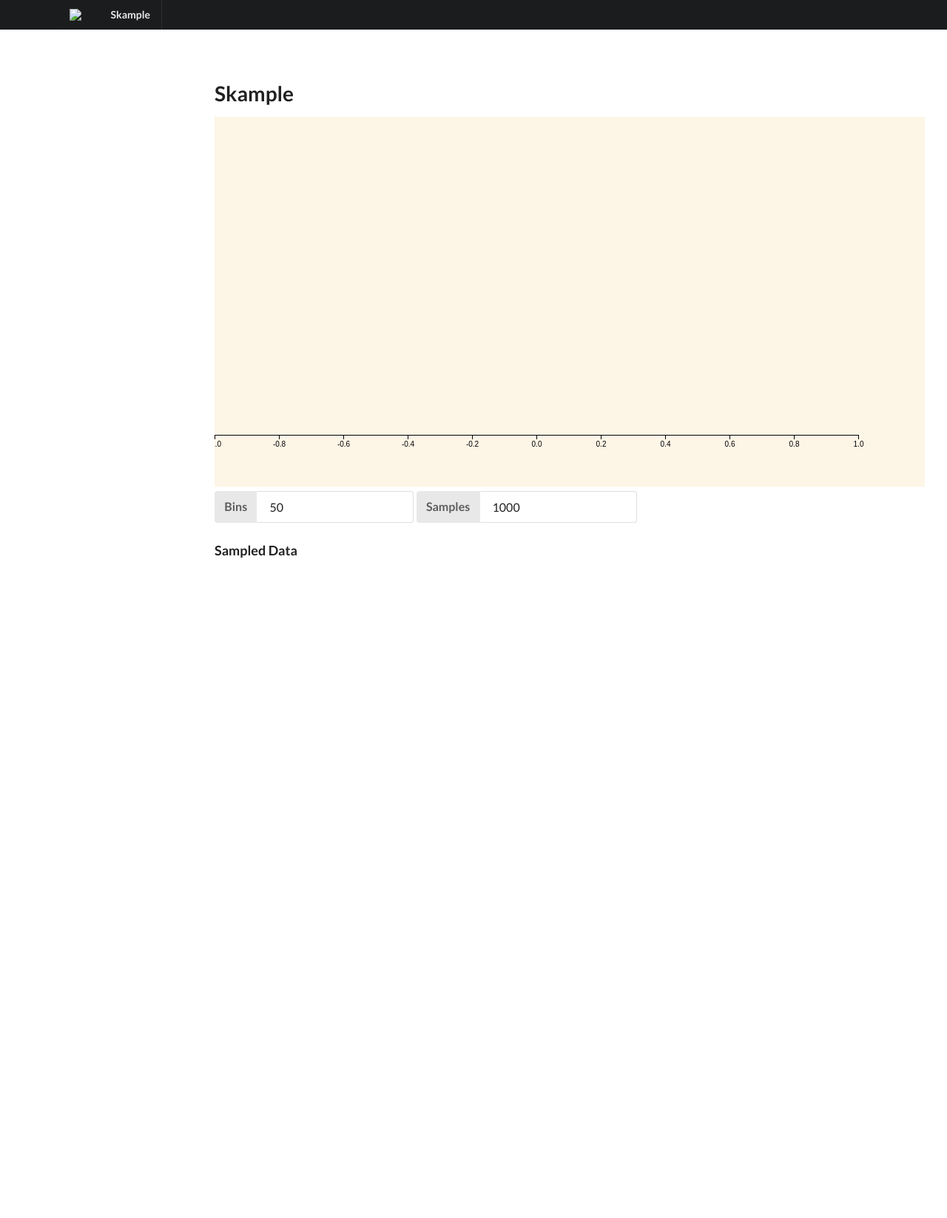
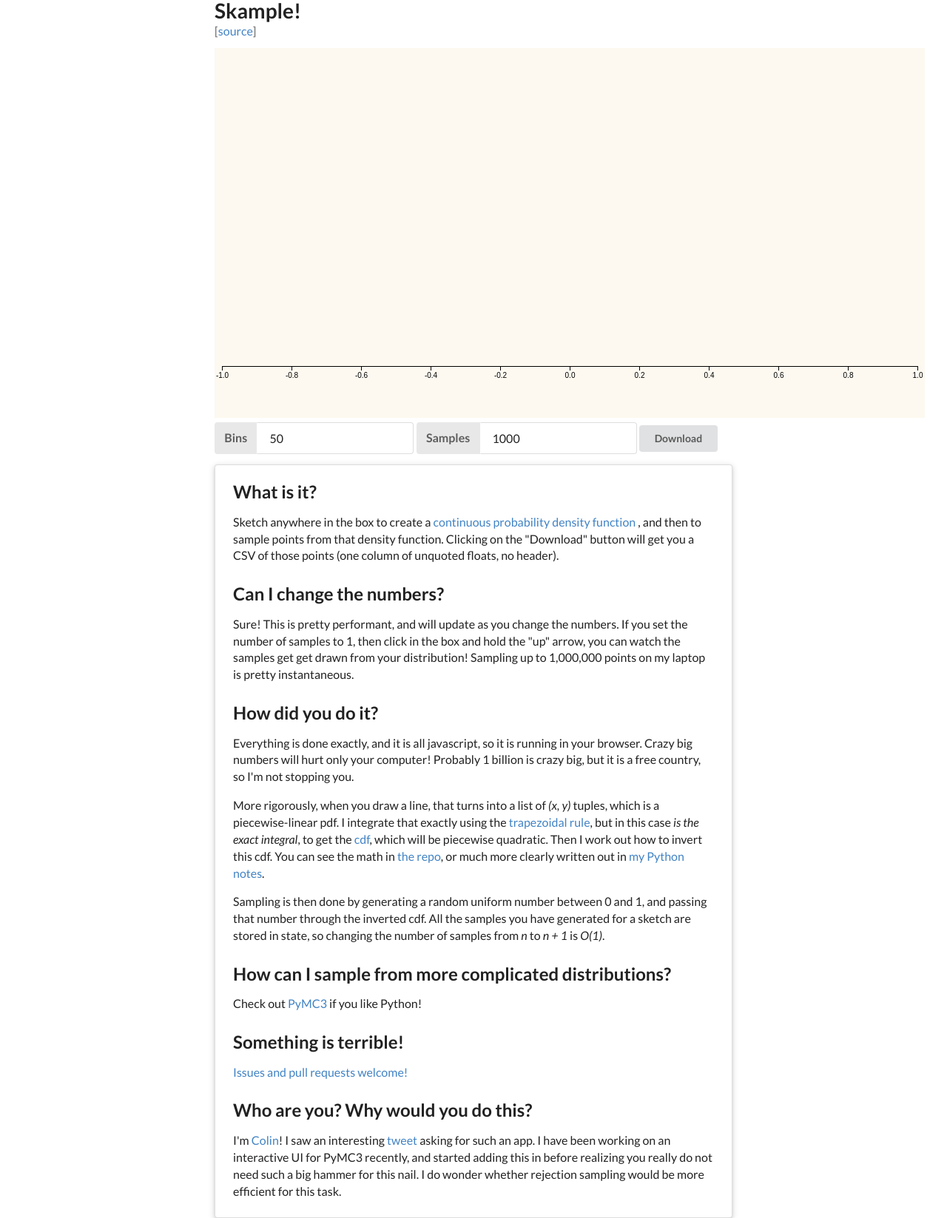
Before and after one commit to ColCarroll/skample, a plain HTML site: page index.html in a window 1280 px wide. Shown: the whole page at 74% size. Before the commit the page ends 908 px from the top, so only its background shows below. Drawn offline with nearby package versions, Linux system fonts and the light colour scheme.

Commit message:
Respond to feedback, add exposition

```diff
--- a/index.html
+++ b/index.html
@@ -2,12 +2,11 @@
 <html lang="en">
 <head>
 	<meta charset="utf-8">
-	<title>skample</title>
-	<link rel="stylesheet" href="static/styles.css">
+	<title>skample!</title>
     <link rel="stylesheet" href="https://cdn.jsdelivr.net/npm/semantic-ui@2.2.13/dist/semantic.min.css">
 	<style type="text/css">
 		#drawing {
-          background: oldlace;
+          background: #fdf9f0;
         }
 		.bar rect {
 		  fill: steelblue;
@@ -15,7 +14,7 @@
         .line {
           fill: none;
           stroke: #000;
-          stroke-width: 5px;
+          stroke-width: 4px;
           stroke-linejoin: round;
           stroke-linecap: round;
         }
@@ -23,31 +22,17 @@
 		  fill: #fff;
 		  font: 10px sans-serif;
 		}
-
-		body {
-			background-color: #FFFFFF;
-		}
-		.ui.menu .item img.logo {
-			margin-right: 1.5em;
-		}
-		.main.container {
-			margin-top: 7em;
-		}
 	</style>
 </head>
 
 <body>
-  <div class="ui fixed inverted menu">
-    <div class="ui container">
-      <a href="#" class="header item">
-        <img class="logo" src="static/assets/images/logo.png">
-        Skample
-      </a>
-    </div>
-  </div>
-
   <div class="ui main text container">
-  <h1 class="ui header">Skample</h1>
+      <h1 class="ui header">
+          <div class="content">Skample!</div>
+          <div class="sub header" >
+              [<a href="https://github.com/ColCarroll/skample" target="_blank">source</a>]
+          </div>
+      </h1>
 	<svg id="drawing" width="960" height="500"></svg>
     <div class="ui labeled input">
         <div class="ui label">
@@ -61,22 +46,59 @@
         </div>
         <input id="nsamples" type="number" min=1 value=1000>
     </div>
-    <h3 class="ui header">Sampled Data</h3>
-    <div id="samples" class="ui text container">
+    <a id="download" class="ui button" target="_blank">
+        Download
+    </a>
+    <div class="ui raised padded text container segment">
+      <h2 class="ui header">What is it?</h2>
+      <p>Sketch anywhere in the box to create a
+      <a href="https://en.wikipedia.org/wiki/Probability_density_function" target="_blank">
+          continuous probability density function
+      </a>, and then to sample points from that density function.  Clicking on the "Download"
+      button will get you a CSV of those points (one column of unquoted floats, no header).
+
+      <h2 class="ui header">Can I change the numbers?</h2>
+      <p>Sure! This is pretty performant, and will update as you change the numbers.  If you set the
+      number of samples to 1, then click in the box and hold the "up" arrow, you can watch the samples get
+      get drawn from your distribution!  Sampling up to 1,000,000 points on my laptop is pretty instantaneous.
+
+      <h2 class="ui header">How did you do it?</h2>
+      <p>Everything is done exactly, and it is all javascript, so it is running in your browser.  Crazy big
+      numbers will hurt only your computer!  Probably 1 billion is crazy big, but it is a free country, so
+      I'm not stopping you.
+      <p> More rigorously, when you draw a line, that turns into a list of <i>(x, y)</i> tuples, which is
+      a piecewise-linear pdf.  I integrate that exactly using the
+      <a href="https://en.wikipedia.org/wiki/Trapezoidal_rule" target="_blank">trapezoidal rule</a>, but in this
+      case <i>is the exact integral</i>, to get the
+      <a href="https://en.wikipedia.org/wiki/Cumulative_distribution_function">cdf</a>, which will be piecewise
+      quadratic.  Then I work out how to invert this cdf.  You can see the math in
+      <a href="https://github.com/ColCarroll/skample/blob/master/static/js/drawing.js" target="_blank">the repo</a>,
+      or much more clearly written out in
+      <a href="https://gist.github.com/ColCarroll/2cb6c7da86827b5ba7a3885d03ac48e7" target="_blank">my Python notes</a>.
+
+      <p>Sampling is then done by generating a random uniform number between 0 and 1, and passing that number
+      through the inverted cdf.  All the samples you have generated for a sketch are stored in state, so
+      changing the number of samples from <i>n</i> to <i>n + 1</i> is <i>O(1)</i>.
+
+      <h2 class="ui header">How can I sample from more complicated distributions?</h2>
+      <p>Check out <a href="https://github.com/pymc-devs/pymc3" target="_blank">PyMC3</a> if you like Python!
+
+      <h2 class="ui header">Something is terrible!</h2>
+      <p><a href="https://github.com/ColCarroll/skample" target="_blank">Issues and pull requests welcome!</a>
+
+      <h2 class="ui header">Who are you? Why would you do this?</h2>
+      <p>I'm <a href="https://colindcarroll.com/" target="_blank">Colin</a>! I saw an interesting
+      <a href="https://twitter.com/jtrnyc/status/902555145371865090" target="_blank">tweet</a> asking
+      for such an app.  I have been working on an interactive UI for PyMC3 recently, and started adding this
+      in before realizing you really do not need such a big hammer for this nail.  I do wonder whether
+      rejection sampling would be more efficient for this task.
+
     </div>
 
 </body>
 
+
 <script src="https://code.jquery.com/jquery-3.2.1.min.js"></script>
 <script src="https://d3js.org/d3.v4.js"></script>
 <script src="static/js/drawing.js"></script>
-<script type="text/javascript">
-  document._EUGO = '9322a338c83c11c1ae4e';
-  document.head.appendChild(function() {
-    var s = document.createElement('script');
-    s.src = 'https://eugo.ws/eugo.js';
-    s.async = 1;
-    return s;
-  }());
-</script>
 </html>
--- a/static/js/drawing.js
+++ b/static/js/drawing.js
@@ -12,19 +12,26 @@
     .curve(d3.curveBasis);
 
 
-  var drawing_data = [];
+  var drawing_data = [],
+    samples=[],
+    filename="samples.csv",
+    y_max=1,
+    x_min=-1,
+    x_max=1;
+
+  $("#download").attr("filename", filename);
 
 	// set the dimensions and margins of the graph
-	var margin = {top: 20, right: 20, bottom: 50, left: 70},
+	var margin = {top: 20, right: 10, bottom: 50, left: 10},
 			width = 960 - margin.left - margin.right,
 			height = 500 - margin.top - margin.bottom;
 
   var x = d3.scaleLinear()
-    .rangeRound([0, width])
-    .domain([-1, 1]),
+    .range([0, width])
+    .domain([x_min, x_max]),
     y = d3.scaleLinear()
     .range([height, 0])
-    .domain([0, 1]),
+    .domain([0, y_max]),
     y_bins = d3.scaleLinear()
     .range(y.range());
 
@@ -40,10 +47,27 @@
     );
 
 	canvas.append("g")
-		.attr("transform", "translate(0," + height + ")")
+		.attr("transform", "translate(" + margin.left + "," + height + ")")
     .call(d3.axisBottom(x));
 
+  $("#nbins").change(plot_hist);
+  $("#nsamples").change(plot_hist);
+
+  function coordinates_in_bounds() {
+    var x1 = d3.event.x,
+      y1 = d3.event.y,
+      inv_y = y.invert(y1),
+      inv_x = x.invert(x1);
+
+    y1 = inv_y < 0 ? y(0) : y1;
+    y1 = inv_y > y_max ? y(y_max) : y1;
+    x1 = inv_x < x_min ? x(x_min) : x1;
+    x1 = inv_x > x_max ? x(x_max) : x1;
+    return {x: x1, y: y1};
+  }
+
   function drag_started() {
+    samples = [];
     canvas.selectAll('path.line').remove();
     var d = d3.event.subject,
       active = canvas.append('path').attr('class', 'line').datum(d),
@@ -52,8 +76,10 @@
     drawing_data = [];
 
     d3.event.on('drag', function() {
-      var x1 = d3.event.x,
-        y1 = d3.event.y,
+
+      var coords = coordinates_in_bounds(),
+        x1 = coords.x,
+        y1 = coords.y,
         dx = x1 - x0,
         dy = y1 - y0,
         last = d[d.length - 1];
@@ -66,9 +92,13 @@
     });
   }
 
-  function plot_hist(data, bins) {
+  function plot_hist() {
 	  canvas.selectAll('g.bar').remove();
-    var bins = histogram.thresholds(x.ticks(+$('#nbins').val()))(data);
+    var data = update_samples(),
+        bins = histogram.thresholds(x.ticks(+$('#nbins').val()))(data);
+    if (data.length === 0) {
+      return ;
+    }
 
     max_data = d3.max(drawing_data, function(d) { return d[1]; });
     y_bins.domain([0, d3.max(bins, function(d){ return d.length; }) / max_data]);
@@ -87,9 +117,26 @@
   }
 
   function drag_ended() {
-    var samples = sample_pdf(drawing_data, +$('#nsamples').val());
-    plot_hist(samples);
-    $("#samples").text(samples.join(",\n"))
+    plot_hist();
+  }
+
+  function update_samples() {
+    var current = samples.length,
+      requested = Math.max(0, +$("#nsamples").val());
+
+    if (requested < current) {
+      data = samples.slice(0, requested);
+    } else if (requested > current) {
+      samples = samples.concat(sample_pdf(drawing_data, requested - current));
+      data = samples;
+    }
+    update_sample_download(data);
+    return data;
+  }
+
+  function update_sample_download(data) {
+    var blob = new Blob([data.join("\n")], { type: 'text/csv;charset=utf-8;' });
+    $("#download").attr("href", URL.createObjectURL(blob));
   }
 
   function get_area(cur, prev) {
--- a/static/styles.css
+++ /dev/null
@@ -1,3 +0,0 @@
-body {
-  font-size: 20px;
-}
```
